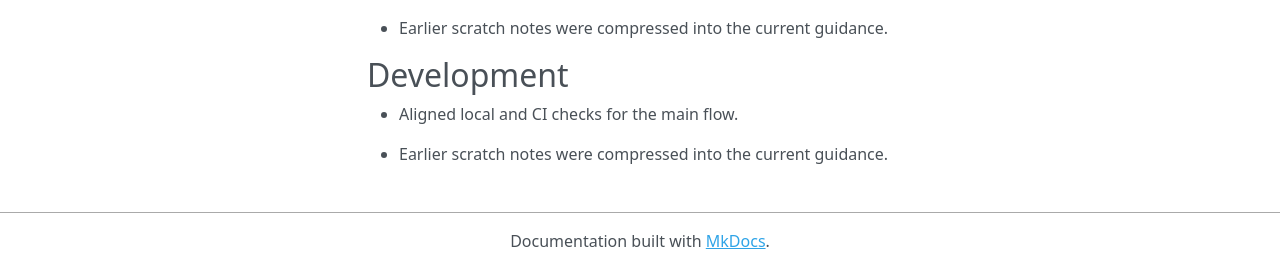
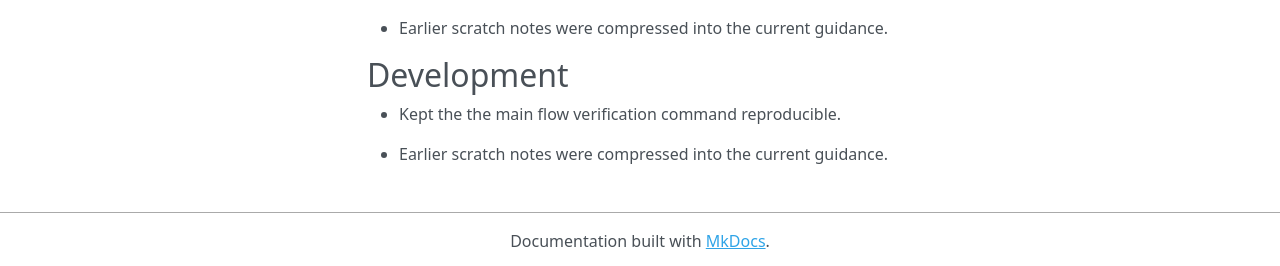
Before and after one commit to sebastianspicker/rae, an MkDocs documentation site: the page built from docs/INDEX.md, in a window 1280 px wide and 1199 px high. Shown: the part 930-1196 px from the top of the window. Built offline with MkDocs 1.6.1, drawn with Linux system fonts in a browser that asks for light colours; nearby versions of some CDN libraries.

```diff
--- a/docs/INDEX.md
+++ b/docs/INDEX.md
@@ -34,6 +34,6 @@
 - Earlier scratch notes were compressed into the current guidance.
 
 ## Development
-- Aligned local and CI checks for the main flow.
+- Kept the the main flow verification command reproducible.
 
 - Earlier scratch notes were compressed into the current guidance.
```
Also changed, not shown: 1 other file.
